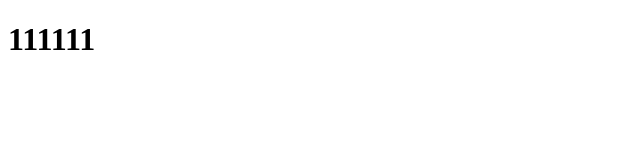
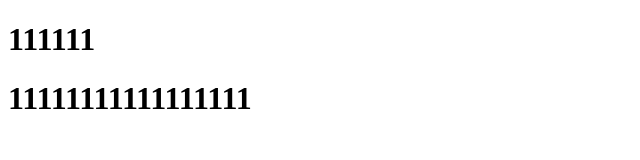
Before and after one commit to hjzpositive/echarts, a plain HTML site: page index.html in a window 1280 px wide. Shown: the whole page, without its empty margins (0-640 px from the left). Drawn offline with Linux system fonts and the light colour scheme.

Commit message:
第一次提交1111

```diff
--- a/index.html
+++ b/index.html
@@ -10,6 +10,7 @@
 
 <body>
   <h1>111111</h1>
+  <h1>11111111111111111</h1>
 </body>
 
 </html>
```
